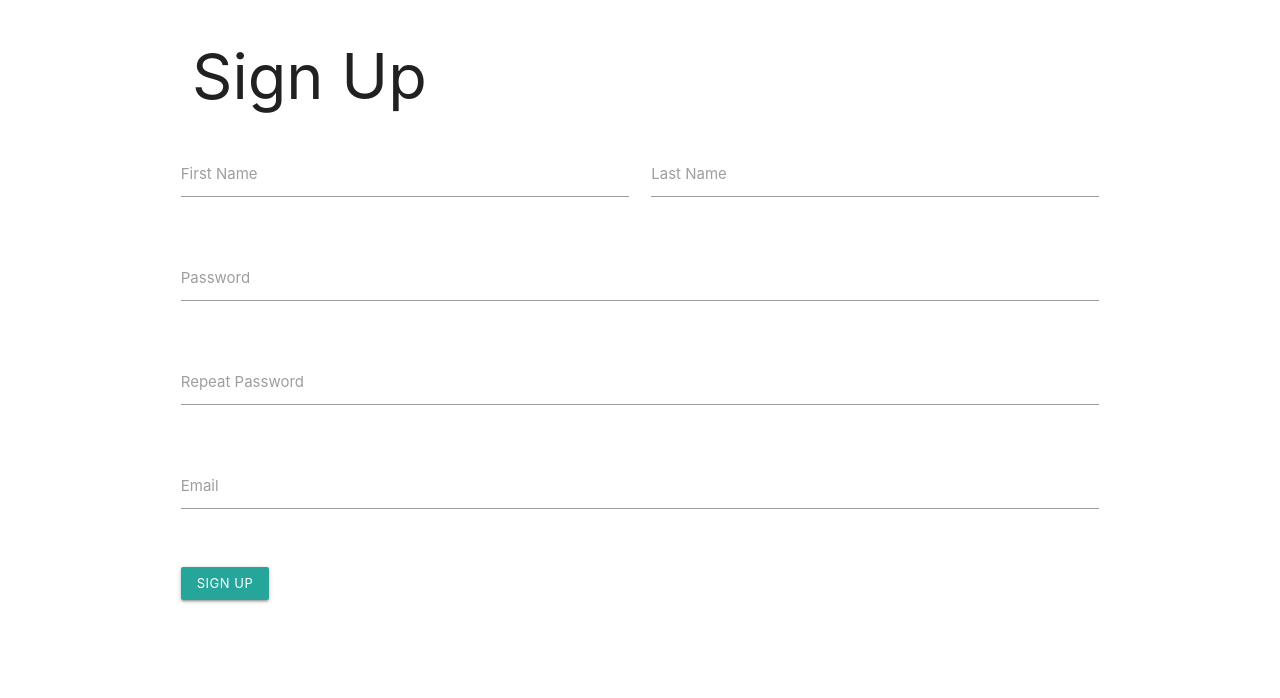
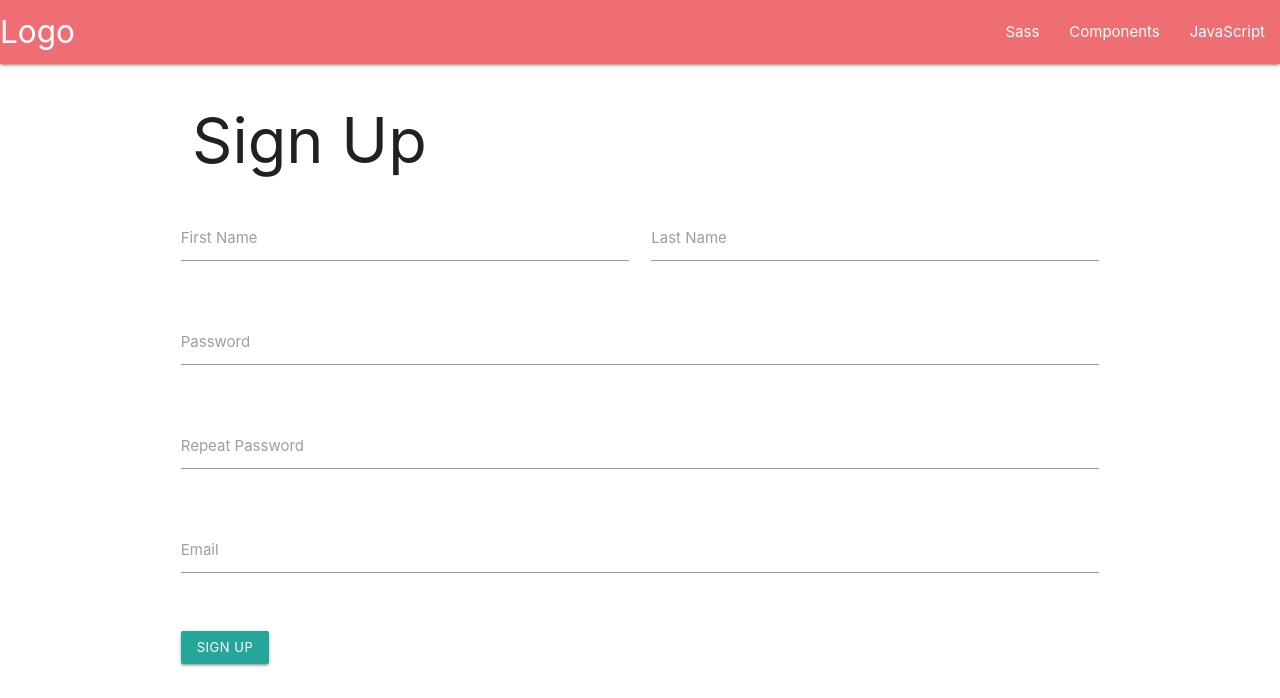
Before and after one commit to rimvydaszilinskas/gymder, a Django app: page /users/register/ in a window 1280 px wide. Shown: the top 698 px of the page. Run offline with Django 3.2, Linux system fonts and the light colour scheme; parts of the project's set-up code (start-up, migrations or seed data) failed here and were passed over.

Commit message:
added navbar

```diff
--- a/templates/base/_base.html
+++ b/templates/base/_base.html
@@ -14,6 +14,7 @@
 </head>
 
 <body>
+    {% include '../base/navbar.html' %}
     {% block content %}
     {% endblock %}
 
--- /dev/null
+++ b/templates/base/navbar.html
@@ -0,0 +1,10 @@
+<nav>
+    <div class="nav-wrapper">
+      <a href="#" class="brand-logo">Logo</a>
+      <ul id="nav-mobile" class="right hide-on-med-and-down">
+        <li><a href="sass.html">Sass</a></li>
+        <li><a href="badges.html">Components</a></li>
+        <li><a href="collapsible.html">JavaScript</a></li>
+      </ul>
+    </div>
+</nav>
--- a/templates/users/profile.html
+++ b/templates/users/profile.html
@@ -1,4 +1,6 @@
-{% extends '../base/_base.html' %}
+{% extends '../base/_base.html'%}
+
+
 
 {% block content %}
 <div class="container">
```
